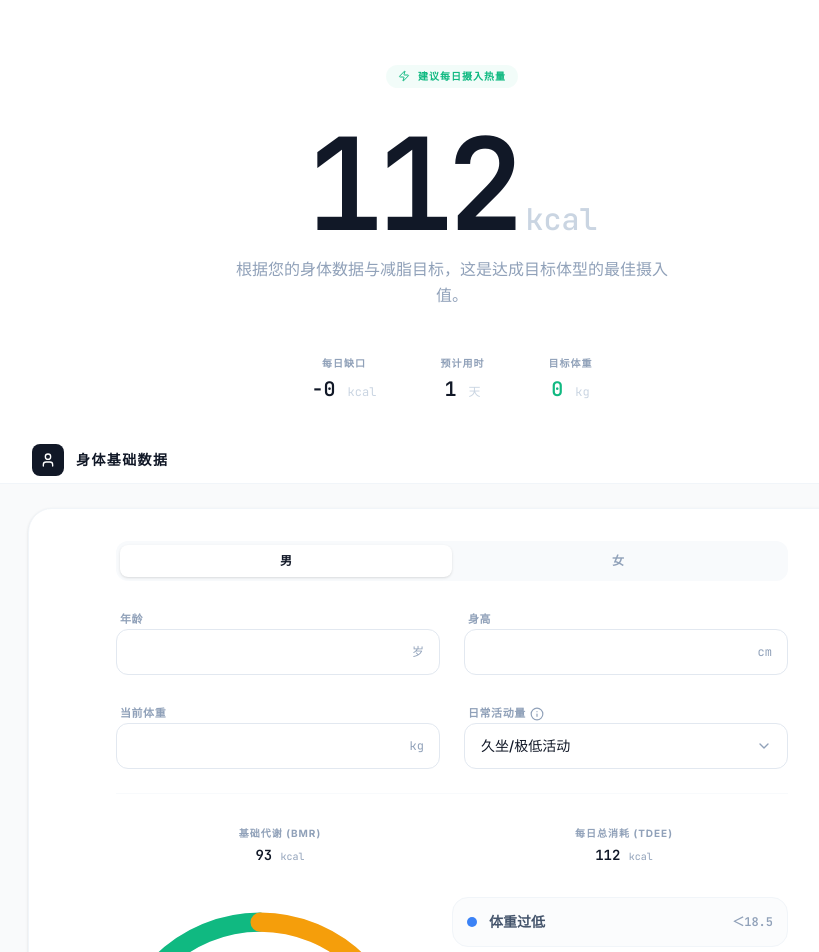
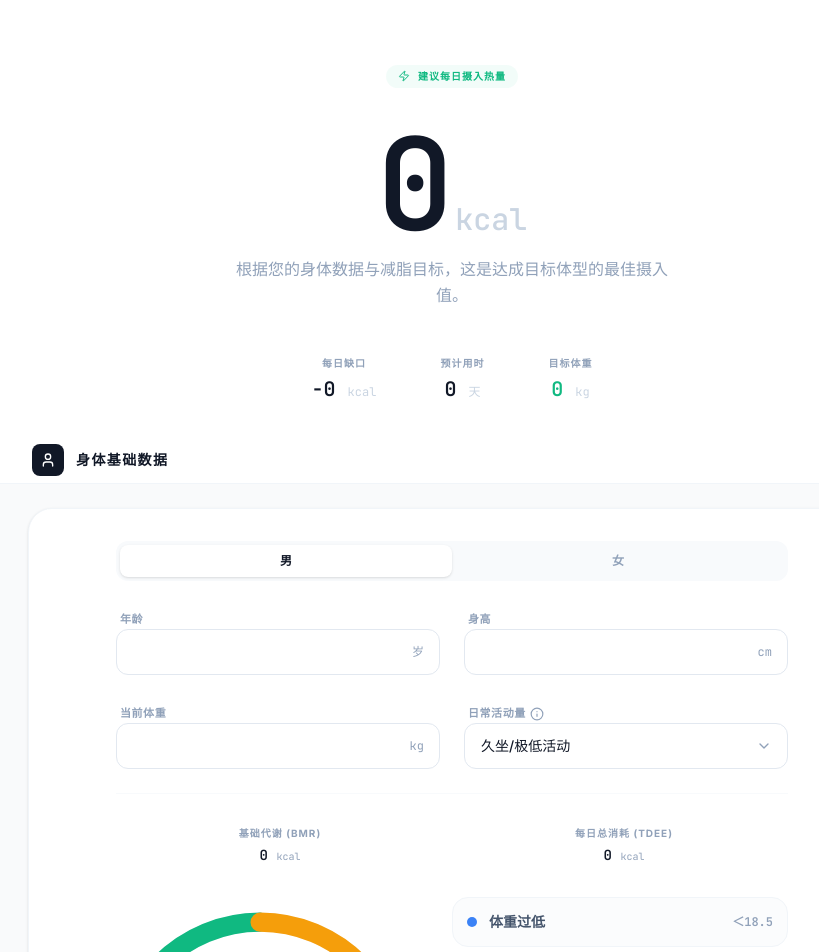
Before and after one commit to jiaozhiwei94-wq/fat-loss-calculator, a React (Vite) app: page / in a window 1280 px wide. Shown: the top 952 px of the page, without its empty margins (188-1007 px from the left). Built offline with nearby package versions, Linux system fonts and the light colour scheme.

Commit message:
当默认时，bmr、tdee为0

```diff
--- a/src/App.tsx
+++ b/src/App.tsx
@@ -224,21 +224,23 @@ export default function App() {
     const safeCurrentBodyFat = currentBodyFat || 0;
     const safeTargetBodyFat = targetBodyFat || 0;
 
-    const bmi = safeHeight > 0 ? safeWeight / Math.pow(safeHeight / 100, 2) : 0;
-    let bmr = gender === 'male'
+    // 当关键输入为0时，BMR和TDEE显示为0
+    const hasValidInput = safeAge > 0 && safeHeight > 0 && safeWeight > 0;
+    const bmi = hasValidInput && safeHeight > 0 ? safeWeight / Math.pow(safeHeight / 100, 2) : 0;
+    let bmr = hasValidInput ? (gender === 'male'
       ? 88.362 + (13.397 * safeWeight) + (4.799 * safeHeight) - (5.677 * safeAge)
-      : 447.593 + (9.247 * safeWeight) + (3.098 * safeHeight) - (4.330 * safeAge);
-    const tdee = bmr * activityMultiplier;
-    const leanBodyMass = safeWeight * (1 - safeCurrentBodyFat / 100);
+      : 447.593 + (9.247 * safeWeight) + (3.098 * safeHeight) - (4.330 * safeAge)) : 0;
+    const tdee = hasValidInput ? bmr * activityMultiplier : 0;
+    const leanBodyMass = hasValidInput ? safeWeight * (1 - safeCurrentBodyFat / 100) : 0;
     const targetBodyFatDecimal = safeTargetBodyFat > 0 && safeTargetBodyFat < 100 ? safeTargetBodyFat : 1;
-    const targetWeight = leanBodyMass / (1 - targetBodyFatDecimal / 100);
-    const weightToLose = Math.max(0, safeWeight - targetWeight);
+    const targetWeight = hasValidInput ? leanBodyMass / (1 - targetBodyFatDecimal / 100) : 0;
+    const weightToLose = hasValidInput ? Math.max(0, safeWeight - targetWeight) : 0;
     const totalCalorieDeficit = weightToLose * 7700;
 
-    const dailyDeficit = (manualDays && manualDays > 0) ? (totalCalorieDeficit / manualDays) : 0;
-    const plannedDays = manualDays || 0;
+    const dailyDeficit = hasValidInput && (manualDays && manualDays > 0) ? (totalCalorieDeficit / manualDays) : 0;
+    const plannedDays = hasValidInput ? (manualDays || 0) : 0;
 
-    const dailyCalorieIntake = tdee - dailyDeficit;
+    const dailyCalorieIntake = hasValidInput ? (tdee - dailyDeficit) : 0;
 
     // Determine evaluation based on daily deficit
     let evaluation = {
```
